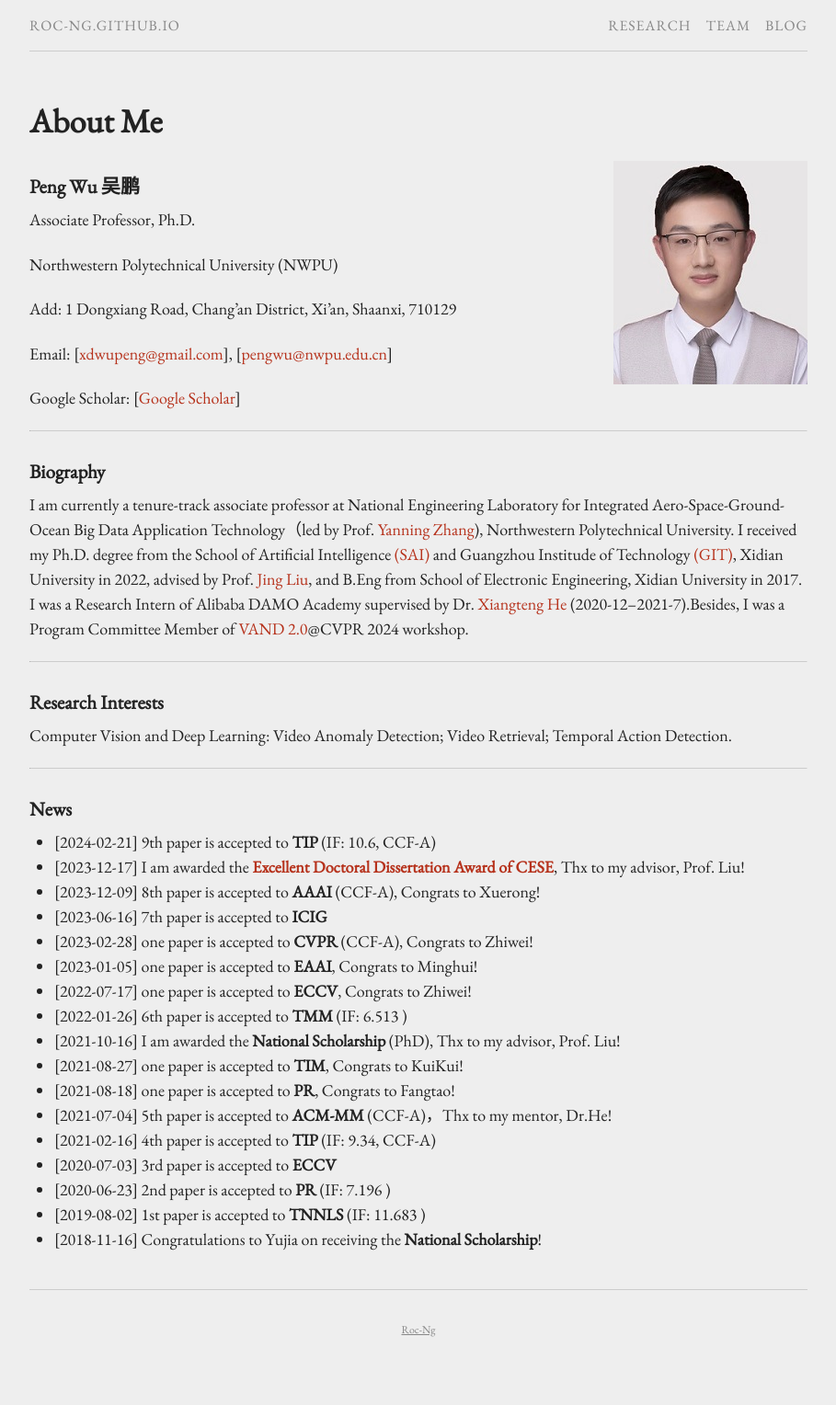
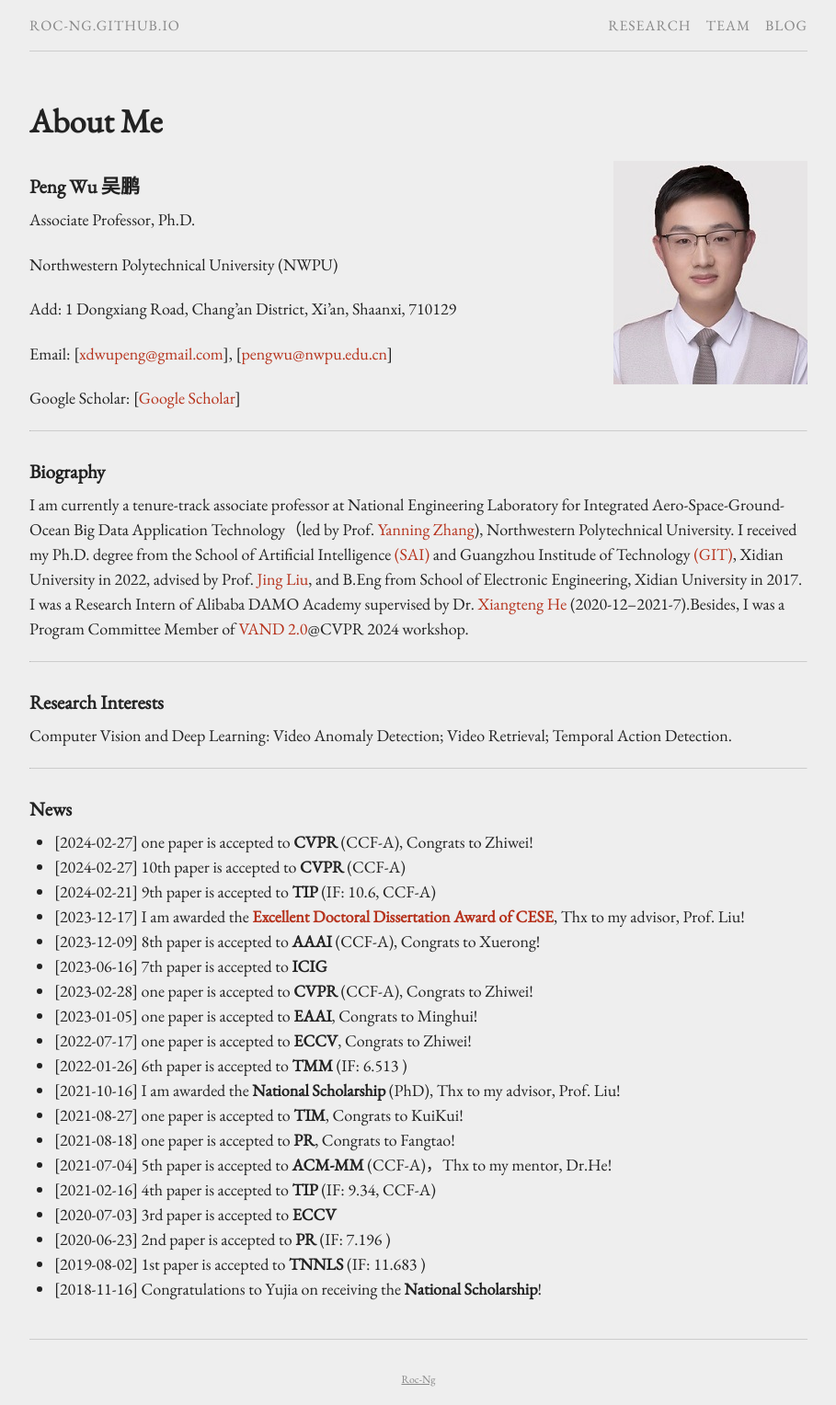
Before and after one commit to Roc-Ng/Roc-Ng.github.io, a Jekyll site: the page built from index.md, in a window 1280 px wide. Shown: the whole page at 92% size, without its empty margins (185-1094 px from the left). Built offline with Jekyll 4.4.1, drawn with Linux system fonts in a browser that asks for light colours; before the commit the page ends 1474 px from its top, so only the background shows below that.

Commit message:
Update index.md

```diff
--- a/index.md
+++ b/index.md
@@ -33,6 +33,8 @@
 ------
 
 ### News
++ [2024-02-27]  one paper is accepted to **CVPR** (CCF-A), Congrats to Zhiwei!
++ [2024-02-27]  10th paper is accepted to **CVPR** (CCF-A)
 + [2024-02-21]  9th paper is accepted to **TIP** (IF: 10.6, CCF-A)
 + [2023-12-17]  I am awarded the [**Excellent Doctoral Dissertation Award of CESE**](http://159.226.65.5/cese_yjs/news/shownews.php?lang=cn&id=90), Thx to my advisor, Prof. Liu!
 + [2023-12-09]  8th paper is accepted to **AAAI** (CCF-A), Congrats to Xuerong!
```
